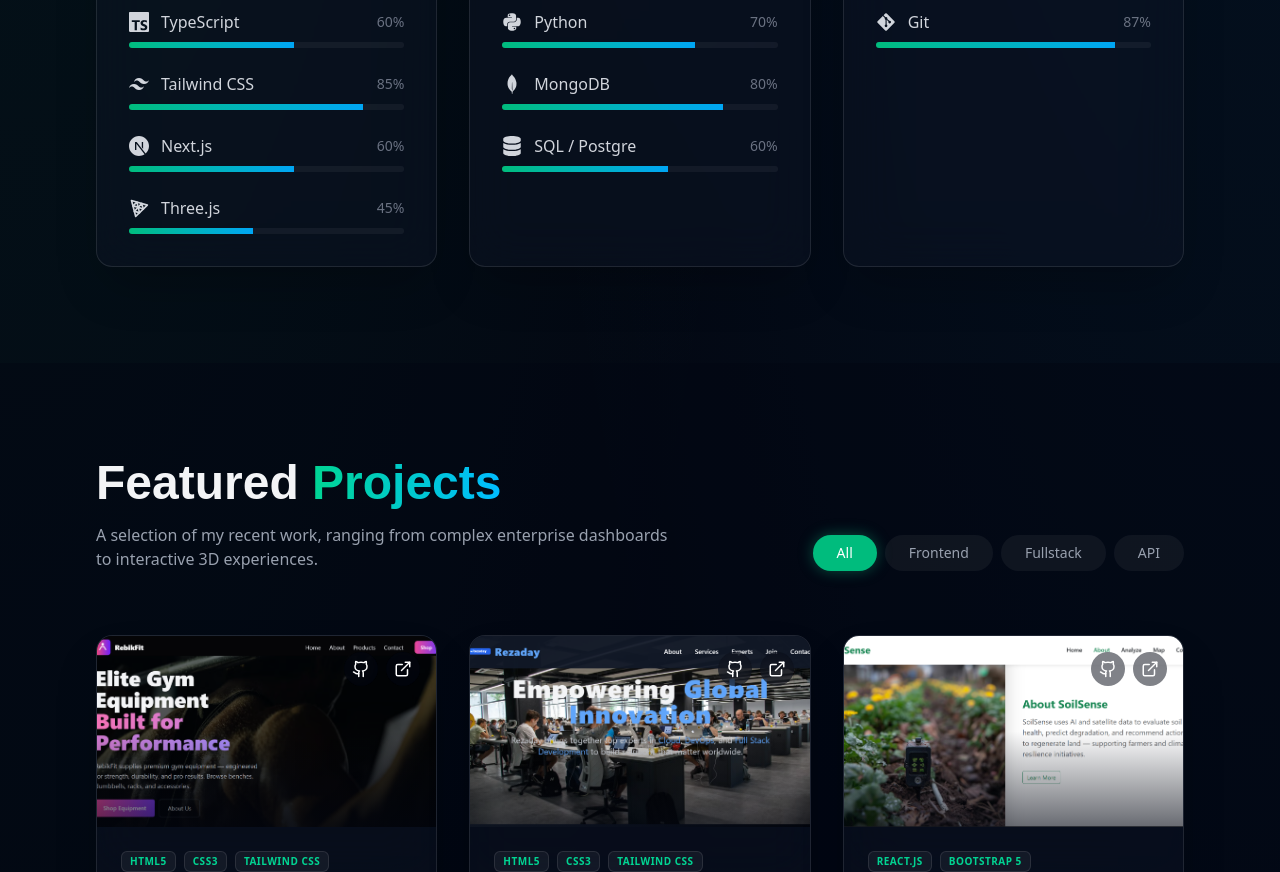
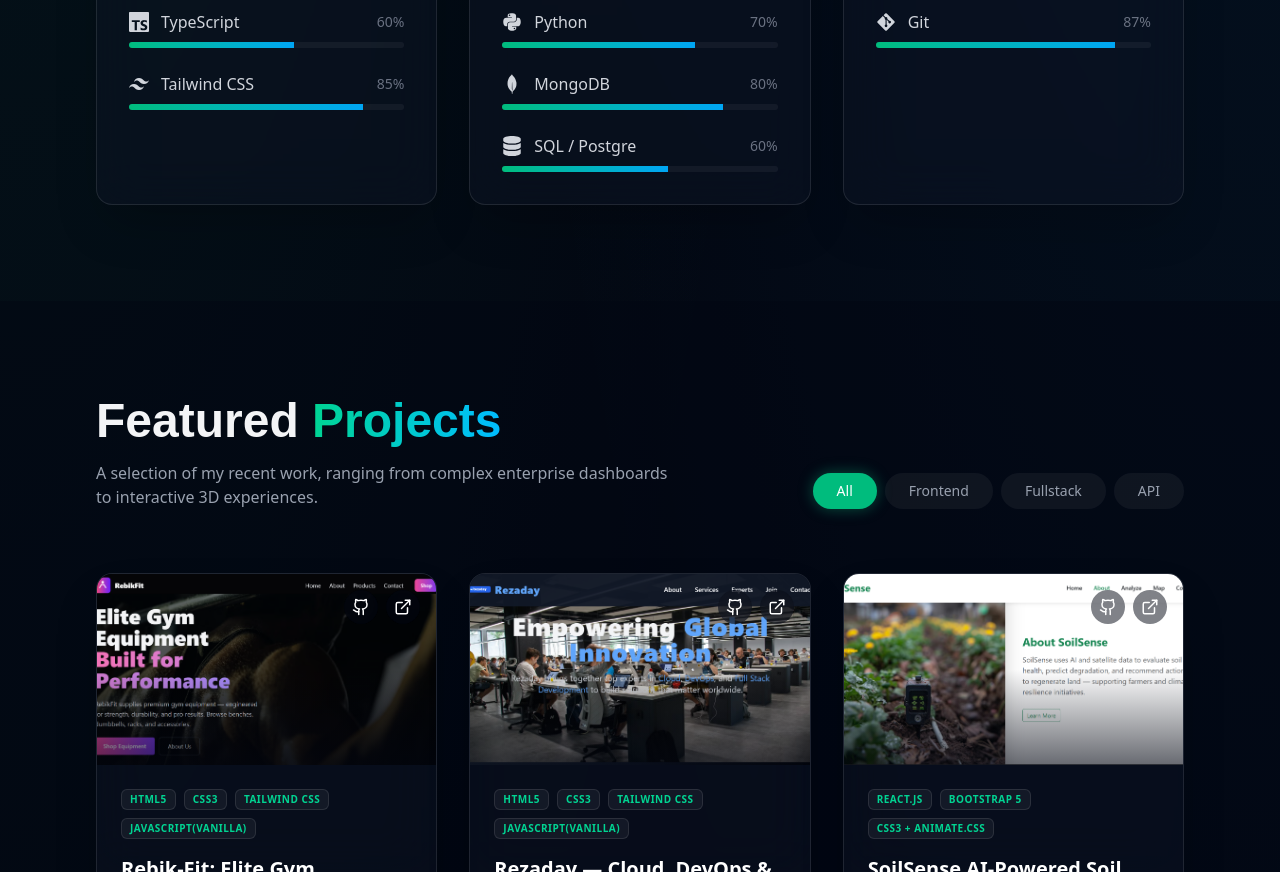
Before and after one commit to Rebira678/rebik-portfolio-site, a React (Vite) app: page / in a window 1280 px wide. Shown: the part 2280-3152 px from the top of the page. Built offline with nearby package versions, Linux system fonts and the light colour scheme.

Commit message:
Update skills.js

```diff
--- a/src/data/skills.js
+++ b/src/data/skills.js
@@ -10,8 +10,7 @@ export const skillCategories = [
             { name: "JavaScript", icon: SiJavascript, level: 80 },
             { name: "TypeScript", icon: SiTypescript, level: 60 },
             { name: "Tailwind CSS", icon: SiTailwindcss, level: 85 },
-            { name: "Next.js", icon: SiNextdotjs, level: 60 },
-            { name: "Three.js", icon: TbBrandThreejs, level: 45 },
+
         ]
     },
     {
```
